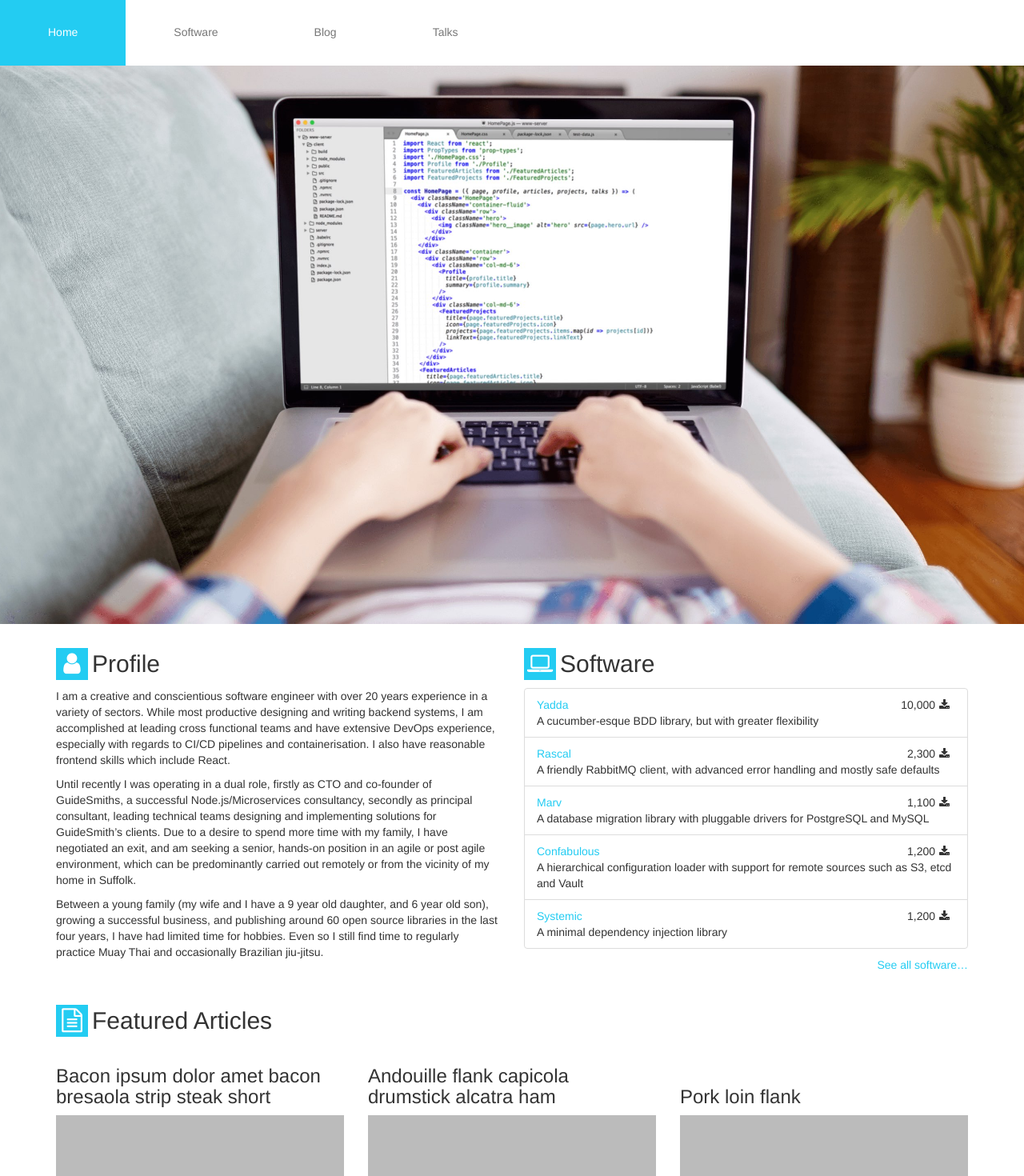
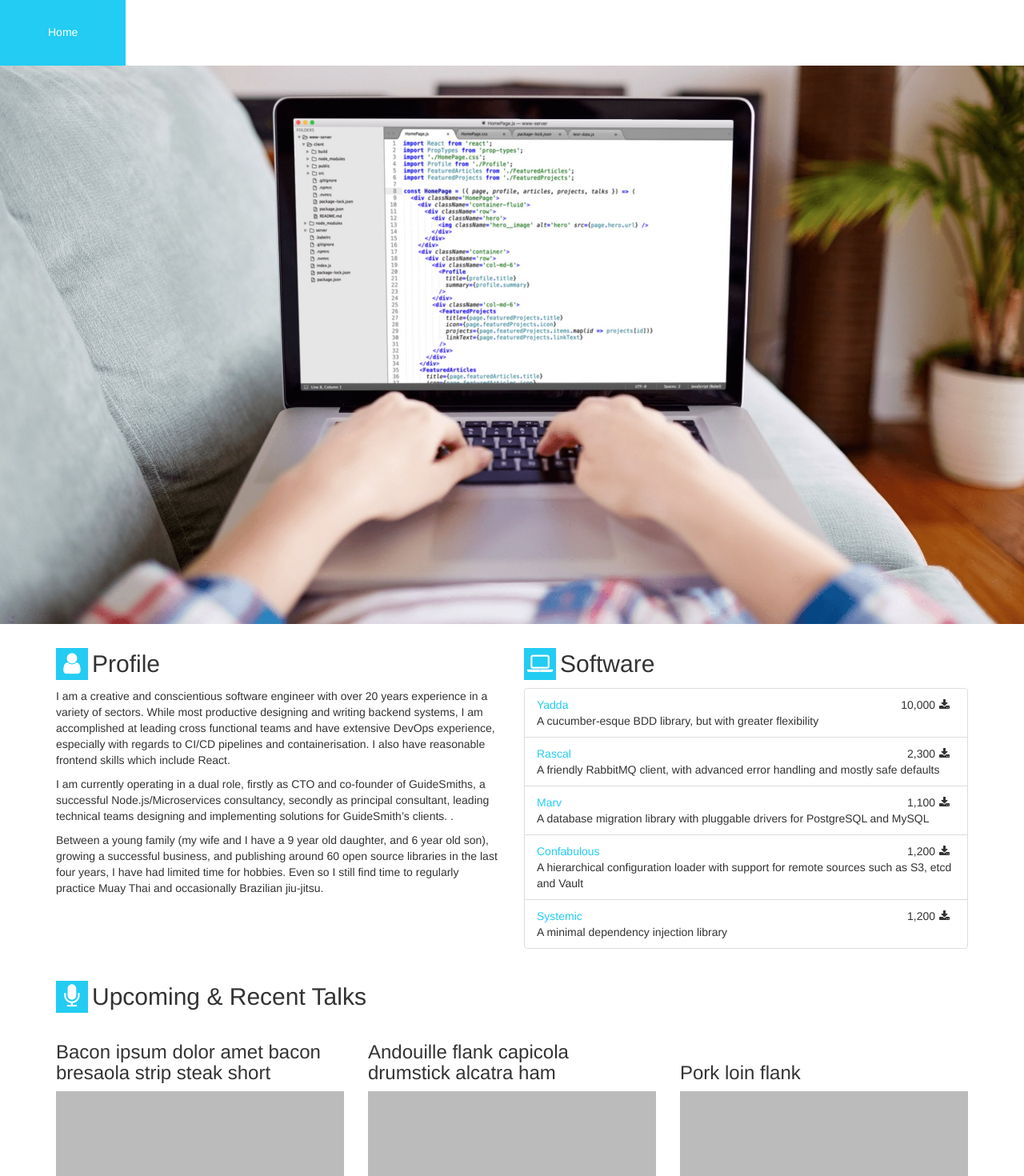
Before and after one commit to cressie176/www-app, a React (Create React App) app in the folder client/: page / in a window 1280 px wide. Shown: the top 1470 px of the page at 80% size. Built offline with nearby package versions, Linux system fonts and the light colour scheme.

Commit message:
Scaling back for MVP

```diff
--- a/client/src/components/home/FeaturedArticles.js
+++ b/client/src/components/home/FeaturedArticles.js
@@ -58,6 +58,8 @@ const FeaturedArticles = ({ title, icon, articles, link, }) => {
           })
         }
       </div>
+
+      {/* Disabled for MVP
       <div className='row'>
         <div className='col-md-12'>
           <div className='featured-articles__see-all-link'>
@@ -65,6 +67,7 @@ const FeaturedArticles = ({ title, icon, articles, link, }) => {
           </div>
         </div>
       </div>
+    */}
     </div>
   );
 };
--- a/client/src/components/home/FeaturedProjects.js
+++ b/client/src/components/home/FeaturedProjects.js
@@ -28,9 +28,11 @@ const FeaturedProjects = ({ title, icon, projects, link, }) => {
           })
         }
       </ul>
+      {/* Disabled for MVP
       <div className='featured-projects__see-all-link'>
         <a href={link.url}>{link.text}</a>
       </div>
+      */}
     </div>
   );
 };
--- a/client/src/components/home/HomePage.js
+++ b/client/src/components/home/HomePage.js
@@ -30,12 +30,14 @@ const HomePage = ({ page, profile, articles, projects, talks, }) => (
         </div>
       </div>
     </div>
+    {/*
     <FeaturedArticles
       title={page.featuredArticles.title}
       icon={page.featuredArticles.icon}
       articles={page.featuredArticles.items.map(id => articles[id])}
       link={page.featuredArticles.link}
     />
+    */}
     <FeaturedArticles
       title={page.featuredTalks.title}
       icon={page.featuredTalks.icon}
--- a/client/src/test-data.js
+++ b/client/src/test-data.js
@@ -11,18 +11,19 @@ module.exports = {
         path: '/',
         active: true,
       },
-      {
-        text: 'Software',
-        path: '/software',
-      },
-      {
-        text: 'Blog',
-        path: '/blog',
-      },
-      {
-        text: 'Talks',
-        path: '/talks',
-      },
+      // Disabled for MVP
+      // {
+      //   text: 'Software',
+      //   path: '/software',
+      // },
+      // {
+      //   text: 'Blog',
+      //   path: '/blog',
+      // },
+      // {
+      //   text: 'Talks',
+      //   path: '/talks',
+      // },
     ],
   },
   pages: {
@@ -63,7 +64,7 @@ module.exports = {
     title: 'Profile',
     summary: [
       '<p>I am a creative and conscientious software engineer with over 20 years experience in a variety of sectors. While most productive designing and writing backend systems, I am accomplished at leading cross functional teams and have extensive DevOps experience, especially with regards to CI/CD pipelines and containerisation. I also have reasonable frontend skills which include React.</p>',
-      '<p>Until recently I was operating in a dual role, firstly as CTO and co-founder of GuideSmiths, a successful Node.js/Microservices consultancy, secondly as principal consultant, leading technical teams designing and implementing solutions for GuideSmith’s clients. Due to a desire to spend more time with my family, I have negotiated an exit, and am seeking a senior, hands-on position in an agile or post agile environment, which can be predominantly carried out remotely or from the vicinity of my home in Suffolk.</p>',
+      '<p>I am currently operating in a dual role, firstly as CTO and co-founder of GuideSmiths, a successful Node.js/Microservices consultancy, secondly as principal consultant, leading technical teams designing and implementing solutions for GuideSmith’s clients. .</p>',
       '<p>Between a young family (my wife and I have a 9 year old daughter, and 6 year old son), growing a successful business, and publishing around 60 open source libraries in the last four years, I have had limited time for hobbies. Even so I still find time to regularly practice Muay Thai and occasionally Brazilian jiu-jitsu.</p>',
     ].join(''),
   },
@@ -242,10 +243,11 @@ module.exports = {
             icon: 'fa-linkedin',
             url: 'https://www.linkedin.com/stephen-cresswell',
           },
-          {
-            icon: 'fa-twitter',
-            url: 'https://www.twitter.com/cressie176',
-          },
+          // Disabled for MVP
+          // {
+          //   icon: 'fa-twitter',
+          //   url: 'https://www.twitter.com/cressie176',
+          // },
         ],
       },
     ],
```
